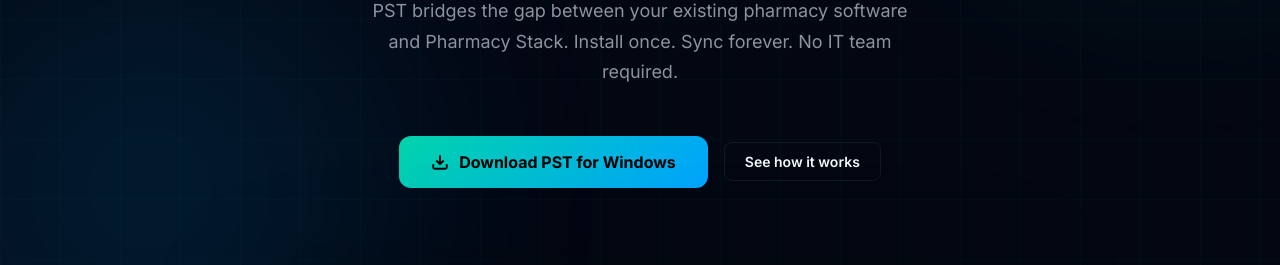
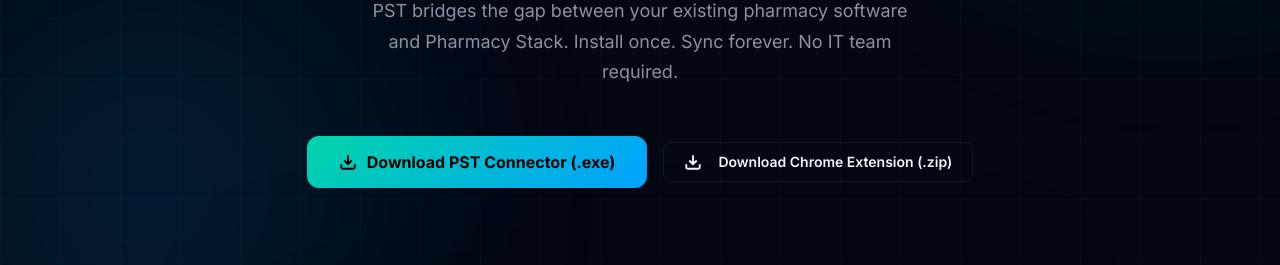
Before and after one commit to Surge-Ogiemudia/pst, a browser extension: page index.html in a window 1280 px wide. Shown: the part 461-726 px from the top of the page. Drawn offline with Linux system fonts and the light colour scheme.

Commit message:
feat: setup manual download flow for connector and extension

```diff
--- a/index.html
+++ b/index.html
@@ -609,11 +609,14 @@
     </p>
 
     <div class="hero-cta">
-      <a href="#download" class="btn-download" id="downloadBtn">
+      <a href="/downloads/pst-connector.exe" class="btn-download" id="downloadBtn" download>
         <svg width="18" height="18" viewBox="0 0 24 24" fill="none" stroke="currentColor" stroke-width="2.5"><path d="M21 15v4a2 2 0 01-2 2H5a2 2 0 01-2-2v-4M7 10l5 5 5-5M12 15V3"/></svg>
-        Download PST for Windows
+        Download PST Connector (.exe)
       </a>
-      <a href="#how" class="btn btn-ghost">See how it works</a>
+      <a href="/downloads/pst-extension.zip" class="btn btn-ghost" download>
+        <svg width="18" height="18" viewBox="0 0 24 24" fill="none" stroke="currentColor" stroke-width="2.5" style="margin-right:8px"><path d="M21 15v4a2 2 0 01-2 2H5a2 2 0 01-2-2v-4M7 10l5 5 5-5M12 15V3"/></svg>
+        Download Chrome Extension (.zip)
+      </a>
     </div>
 
     <!-- TERMINAL -->
@@ -757,9 +760,13 @@
     </div>
     <h2>Ready to connect<br/>your pharmacy?</h2>
     <p>Download PST and be live on Pharmacy Stack in under 3 minutes.</p>
-    <a href="pst-setup.exe" class="btn-download" download>
+    <a href="/downloads/pst-connector.exe" class="btn-download" download>
       <svg width="18" height="18" viewBox="0 0 24 24" fill="none" stroke="currentColor" stroke-width="2.5"><path d="M21 15v4a2 2 0 01-2 2H5a2 2 0 01-2-2v-4M7 10l5 5 5-5M12 15V3"/></svg>
-      Download PST for Windows
+      Download PST Connector (.exe)
+    </a>
+    <div style="margin-top: 16px;">
+      <a href="/downloads/pst-extension.zip" style="color: var(--muted); text-decoration: underline;" download>Download Chrome Extension (.zip)</a>
+    </div>
     </a>
     <p class="os-info">Windows 10/11 · 64-bit · v1.0.0 · Free</p>
   </div>
```
Also changed, not shown: 2 other files.
